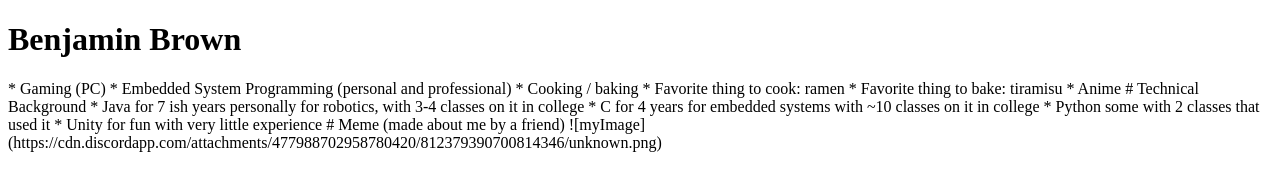
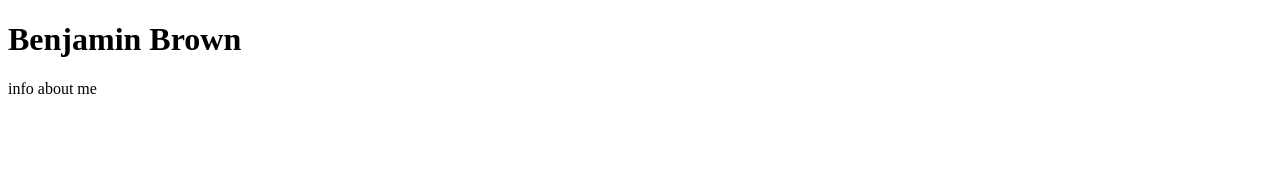
Before and after one commit to Brownb4/Brownb4.github.io, a plain HTML site: page index.html in a window 1280 px wide. Drawn offline with Linux system fonts and the light colour scheme.

Commit message:
Update index.html

```diff
--- a/index.html
+++ b/index.html
@@ -4,30 +4,9 @@
 
   <body>
     <header>
-    <h1>Benjamin Brown</h1>
+    	<h1>Benjamin Brown</h1>
     </header>
-    <p>
-* Gaming (PC)
-* Embedded System Programming (personal and professional)
-* Cooking / baking
-	* Favorite thing to cook: ramen
-	* Favorite thing to bake: tiramisu
-* Anime
-
-# Technical Background
-
-* Java for 7 ish years personally for robotics, with 3-4 classes on it in college
-* C for 4 years for embedded systems with ~10 classes on it in college
-* Python some with 2 classes that used it
-* Unity for fun with very little experience
-
-# Meme
-
-(made about me by a friend)
-
-![myImage](https://cdn.discordapp.com/attachments/477988702958780420/812379390700814346/unknown.png)
-
-    </p>
+    	<p>info about me</p>
 
   </body>
 
```
